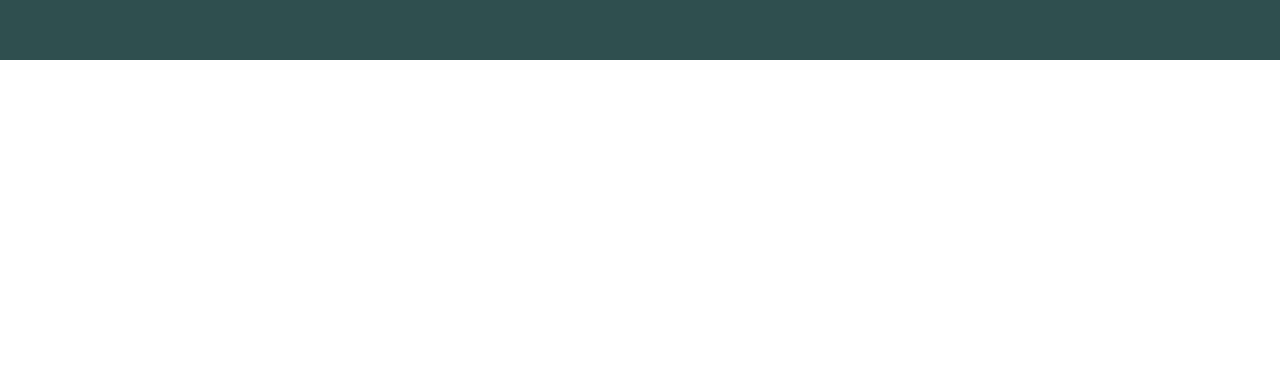
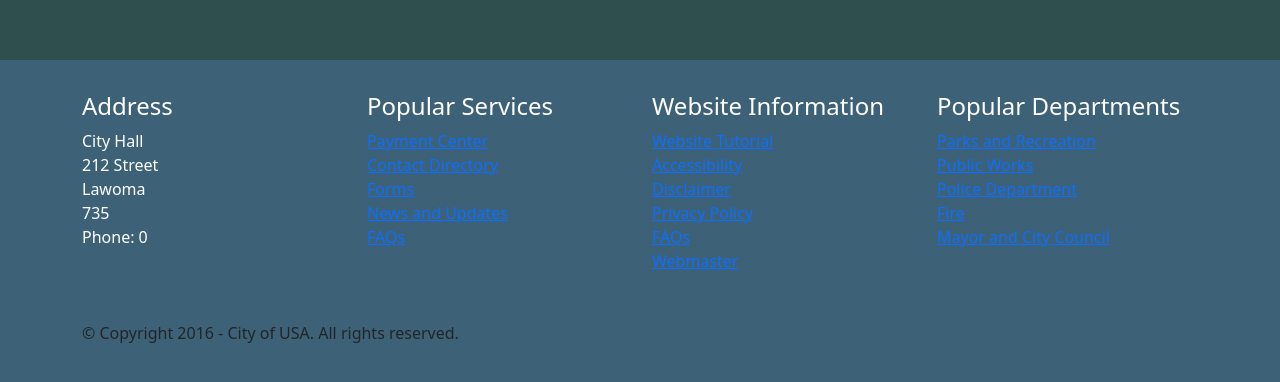
Before and after one commit to aoguzperdahci/music-store, a React (Create React App) app: page / in a window 1280 px wide. Shown: the part 940-1322 px from the top of the page. Before the commit the page ends 1000 px from the top, so only its background shows below. Built offline with nearby package versions, Linux system fonts and the light colour scheme.

Commit message:
Footer updated

```diff
--- a/src/App.js
+++ b/src/App.js
@@ -1,15 +1,18 @@
+import React, { Component } from "react";
 import Footer from "./Components/Footer";
 import MenuBar from "./Components/MenuBar";
 import Page from "./Components/Page";
 
-function App() {
-  return (
-<>
- <MenuBar></MenuBar>
- <Page></Page>
-<Footer></Footer>
-</>
-  );
+class App extends Component {
+  render() {
+    return (
+      <div>
+        <MenuBar></MenuBar>
+        <Page></Page>
+        <Footer/>
+      </div>
+    );
+  }
 }
 
 export default App;
--- /dev/null
+++ b/src/CSS/Footer.css
@@ -0,0 +1,22 @@
+footer{
+    color: white;
+  }
+  footer a{
+    color: #bfffff;
+  }
+  footer a:hover{
+    color: white;
+  }
+
+  .footer-bottom{
+    background: #3d6277;
+    padding: 2em;
+  }
+  .footer-top{
+    background: #2d4958;
+  }
+  .footer-middle{
+     background: #3d6277;
+    padding-top: 2em;
+    color: white;
+  }
--- a/src/Components/Footer.js
+++ b/src/Components/Footer.js
@@ -1,11 +1,88 @@
 import React from 'react'
+import 'bootstrap/dist/css/bootstrap.min.css';
+import "../CSS/Footer.css"
 
-const Footer = () => {
+function Footer() {
     return (
-        <div>
+            <><div className="footer-middle">
+                <div className="container">
+                    <div className="row">
+                        {/* Column 1 */}
+                        <div className="col-md-3 col-sm-6">
+                        <div className="footer-pad">
+                            <h4>Address</h4>
+                            <address>
+                                <ul className="list-unstyled">
+                                    <li>
+                                        City Hall<br />
+                                        212  Street<br />
+                                        Lawoma<br />
+                                        735<br />
+                                    </li>
+                                    <li>
+                                        Phone: 0
+                                    </li>
+                                </ul>
+                            </address>
+                            </div>
+                        </div>
+                        {/* Column 1 */}
+                        <div className="col-md-3 col-sm-6">
+                        <div className="footer-pad">
+                            <h4>Popular Services</h4>
+                            <ul className="list-unstyled">
+                                <li><a href="#"></a></li>
+                                <li><a href="#">Payment Center</a></li>
+                                <li><a href="#">Contact Directory</a></li>
+                                <li><a href="#">Forms</a></li>
+                                <li><a href="#">News and Updates</a></li>
+                                <li><a href="#">FAQs</a></li>
+                            </ul>
+                        </div>
+                        </div>
+                        {/* Column 1 */}
+                        <div className="col-md-3 col-sm-6">
+                        <div className="footer-pad">
+                            <h4>Website Information</h4>
+                            <ul className="list-unstyled">
+                                <li><a href="#">Website Tutorial</a></li>
+                                <li><a href="#">Accessibility</a></li>
+                                <li><a href="#">Disclaimer</a></li>
+                                <li><a href="#">Privacy Policy</a></li>
+                                <li><a href="#">FAQs</a></li>
+                                <li><a href="#">Webmaster</a></li>
+                            </ul>
+                        </div>
+                        </div>
+                        {/* Column 1 */}
+                        <div className="col-md-3 col-sm-6">
+                        <div className="footer-pad">
+                            <h4>Popular Departments</h4>
+                            <ul className="list-unstyled">
+                                <li><a href="#">Parks and Recreation</a></li>
+                                <li><a href="#">Public Works</a></li>
+                                <li><a href="#">Police Department</a></li>
+                                <li><a href="#">Fire</a></li>
+                                <li><a href="#">Mayor and City Council</a></li>
+                                <li>
+                                    <a href="#"></a>
+                                </li>
+                            </ul>
+                        </div>
+                        </div>
+                    </div>
+                </div>
+            </div><div className="footer-bottom">
+                <div className="container">
+                    <div className="row">
+                        <div className="col-xs-12">
+                            {/* Footer Bottom */}
+                            <p className="text-xs-center">&copy; Copyright 2016 - City of USA.  All rights reserved.</p>
+                        </div>
+                    </div>
+                </div>
+            </div></>
+    );
+    }
 
-        </div>
-    )
-}
-
-export default Footer
+export default Footer;
```
